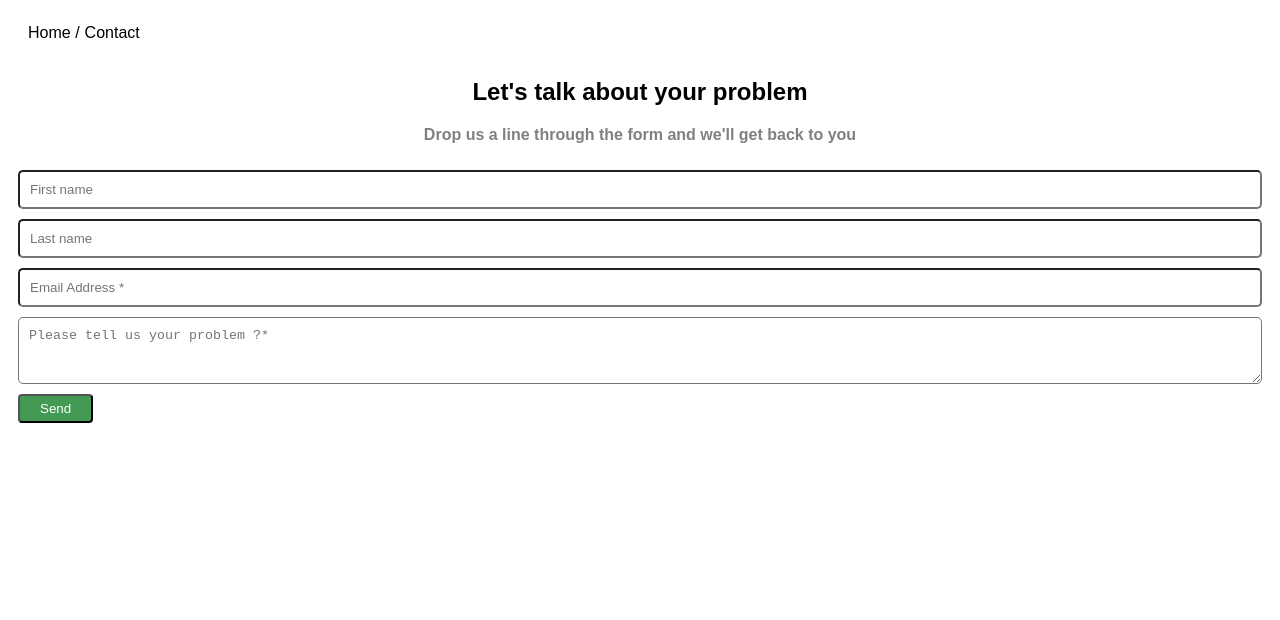
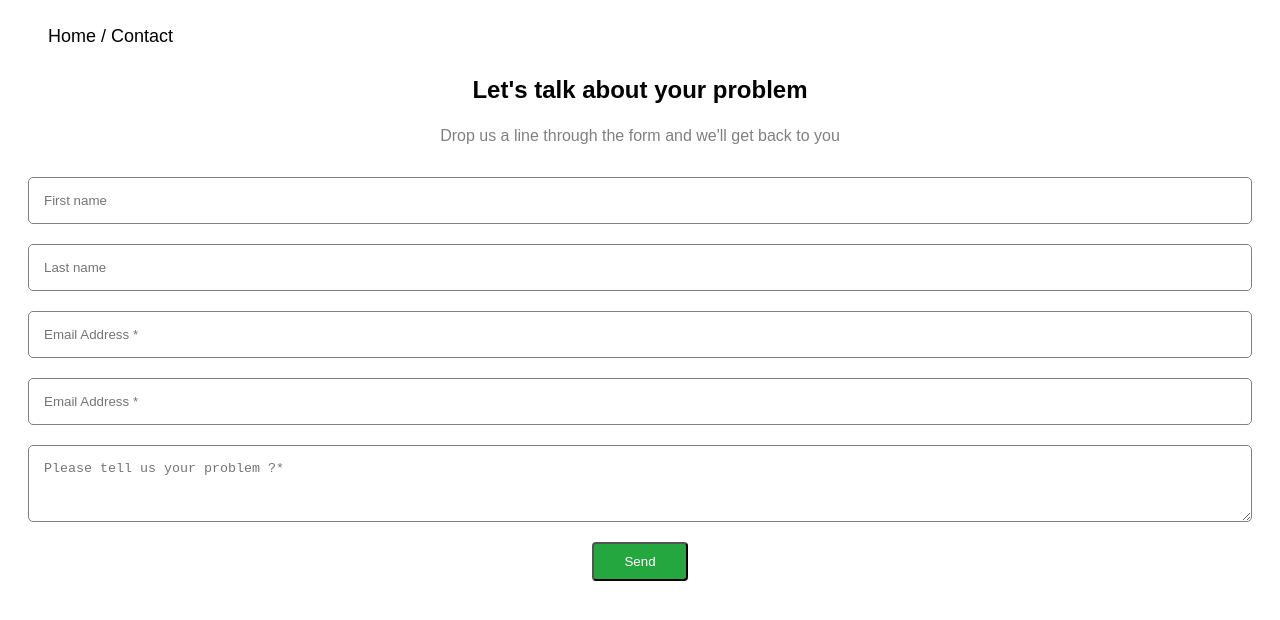
Before and after one commit to ukeje71/Hackathon-Repo, a plain HTML site: page contact.html in a window 1280 px wide. Drawn offline with Linux system fonts and the light colour scheme.

```diff
--- a/contact.html
+++ b/contact.html
@@ -10,7 +10,7 @@
   <body>
      <!-- section2-contact-segement -->
      <section class="contact-segement">
-        <span >
+        <span>
             <p>Home /</p>
             <p> Contact</p>
         </span>
@@ -24,6 +24,7 @@
          <form action="#">
             <input type="text" placeholder="First name" >
             <input type="text" placeholder="Last name">
+            <input type="email" placeholder="Email Address *">
          <input type="email" name="email" placeholder="Email Address *">
          <textarea name="" class="textarea" cols="20" rows="3" placeholder="Please tell us your problem ?*"></textarea>
          <button type="submit">Send</button>
--- a/style.css
+++ b/style.css
@@ -4,7 +4,7 @@
 }
 
 /* Mobile Responsibveness */
-@media screen  and (min-width:120px) and (max-width:767px){
+@media screen  and (min-width:120px) and (max-width:549px){
 
 .contact-segement span:nth-child(1){
 display: flex;
@@ -44,47 +44,43 @@
 }
 
 /* TABLET RESPONSIVENESS */
-@media screen and (min-width: 668px) {
+@media screen and (min-width: 550px) {
+
     .contact-segement span:nth-child(1){
         display: flex;
-        margin-left: 20px;
-        gap:5px ;
+        gap: 5px;font-size: large;
+        margin-left: 40px;
     }
     .contact-segement span:nth-child(2){
-            text-align: center;
-        }
-        .contact-segement span .grey{
-            color: grey;
-            font-weight: 600;
-        }
-
-        form , form span{
 display: flex;
 flex-direction: column;
-            padding: 10px;
-            gap: 10px;
+line-height: 10px;
+align-items: center;
 }
-        form input ,textarea{
-            padding: 10px;
+.contact-segement span:nth-child(2) .grey{
+    color: grey;
+}
+form{
+    display: flex;
+    flex-direction: column;
+    padding: 20px;
+    gap: 20px;
+}
+form  input,textarea{
+    padding: 15px;
+    resize: vertical;
     border-radius: 5px;
-            resize: vertical;
-
+    border: none;
+    outline: none;
+    border: 1px solid grey;
 }
 form button{
 width: fit-content;
-            padding: 5px 20px;
-            background-color: #495;
+padding: 10px 30px;
+background-color: #25a73f;
 color: #fff;
 border-radius: 4px;
-        }
-        form .name{
-            width: 50%;
-            display: flex;
-        }
+margin: 0 auto;
 }
 
-
-/* DESKTOP RESPONSIVENESS */
-@media screen and (min-width:1000px) {
-
  }
```
Lines whose indentation alone changed are shown as unchanged.
